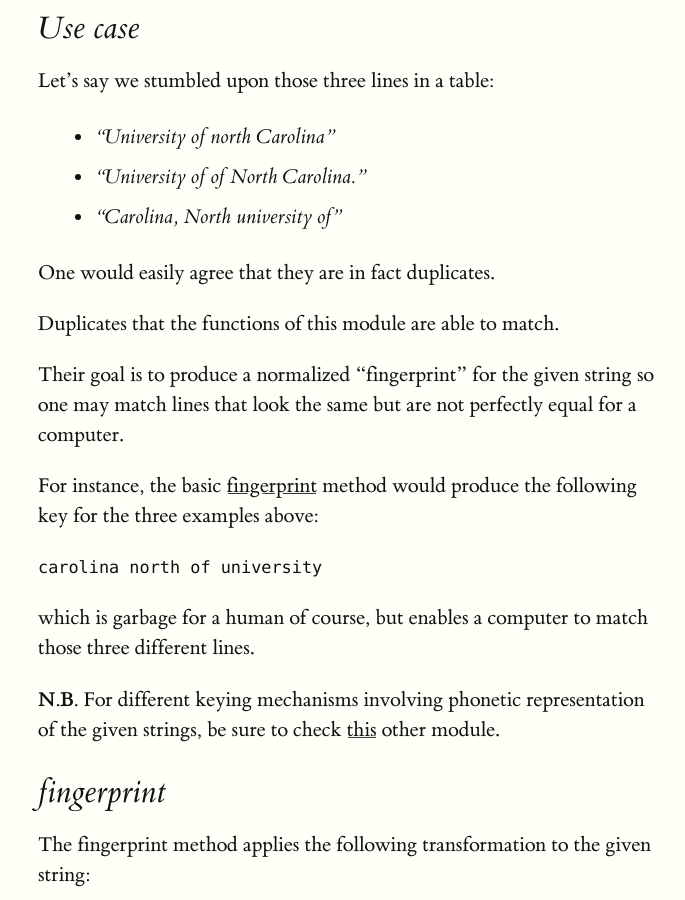
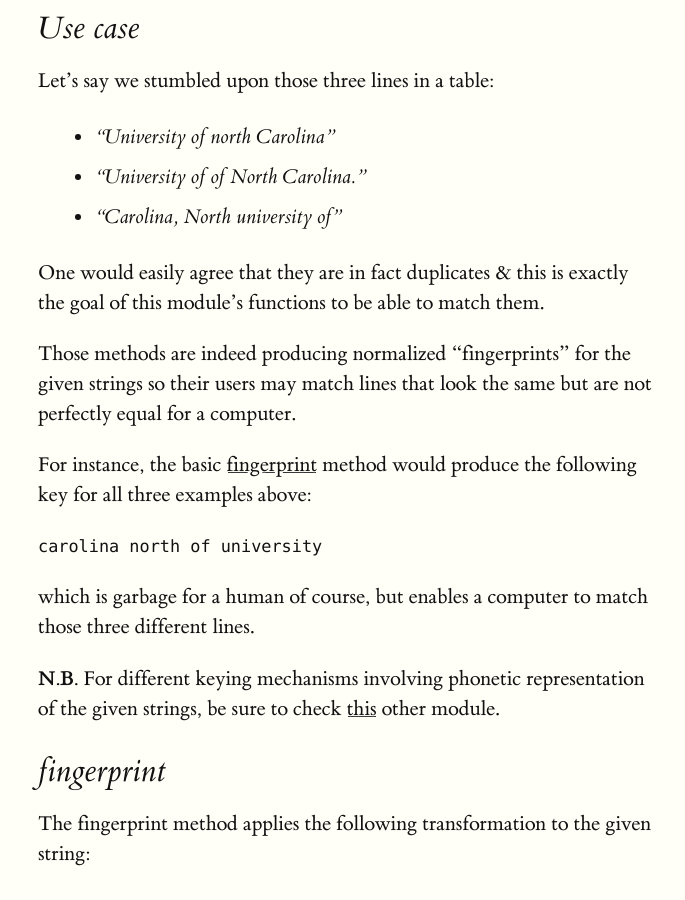
Before and after one commit to Yomguithereal/talisman, a Jekyll site: the page built from keyers.md, in a window 1280 px wide and 900 px high, scrolled down 530 px. Shown: the whole window, without its empty margins (122-807 px from the left). Built offline with Jekyll 4.4.1, drawn with Linux system fonts in a browser that asks for light colours.

Commit message:
Aesthetics

```diff
--- a/keyers.md
+++ b/keyers.md
@@ -20,13 +20,11 @@ Let's say we stumbled upon those three lines in a table:
 * <em>"University of of North Carolina."</em>
 * <em>"Carolina, North university of"</em>
 
-One would easily agree that they are in fact duplicates.
+One would easily agree that they are in fact duplicates & this is exactly the goal of this module's functions to be able to match them.
 
-Duplicates that the functions of this module are able to match.
+Those methods are indeed producing normalized "fingerprints" for the given strings so their users may match lines that look the same but are not perfectly equal for a computer.
 
-Their goal is to produce a normalized "fingerprint" for the given string so one may match lines that look the same but are not perfectly equal for a computer.
-
-For instance, the basic [fingerprint](#fingerprint) method would produce the following key for the three examples above:
+For instance, the basic [fingerprint](#fingerprint) method would produce the following key for all three examples above:
 
 `carolina north of university`
 
```
